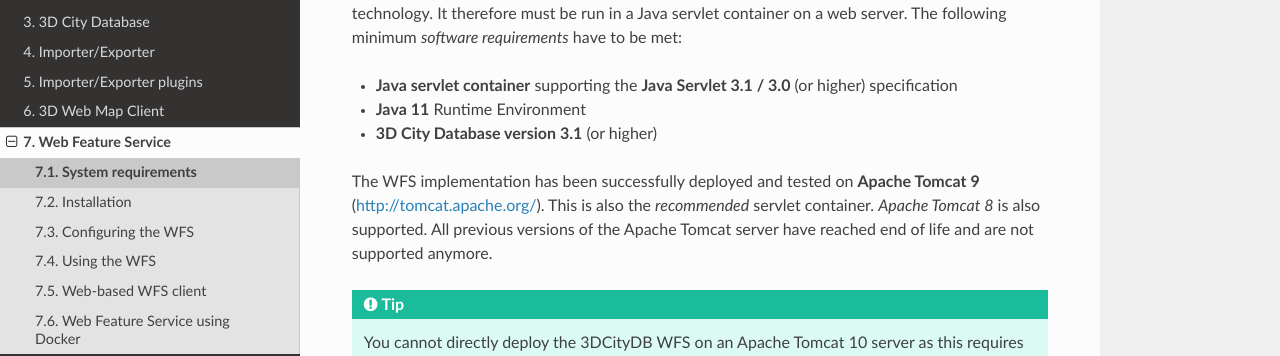
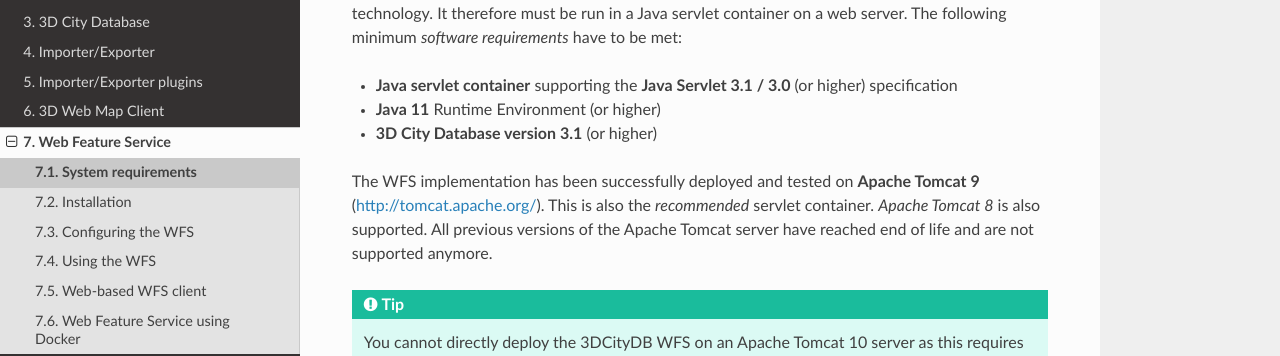
Before and after one commit to 3dcitydb/3dcitydb-docs, a Sphinx documentation site: the page built from source/wfs/system-requirements.rst, in a window 1280 px wide and 1271 px high. Shown: the part 182-538 px from the top of the window. Built offline with Sphinx 7.4.7 and the Read the Docs theme 2.0.0, drawn with Linux system fonts in a browser that asks for light colours.

Commit message:
minor change

```diff
--- a/source/wfs/system-requirements.rst
+++ b/source/wfs/system-requirements.rst
@@ -8,7 +8,7 @@
 
 -  **Java servlet container** supporting the **Java Servlet 3.1 / 3.0**
    (or higher) specification
--  **Java 11** Runtime Environment
+-  **Java 11** Runtime Environment (or higher)
 -  **3D City Database version 3.1** (or higher)
 
 The WFS implementation has been successfully deployed and tested on
```
